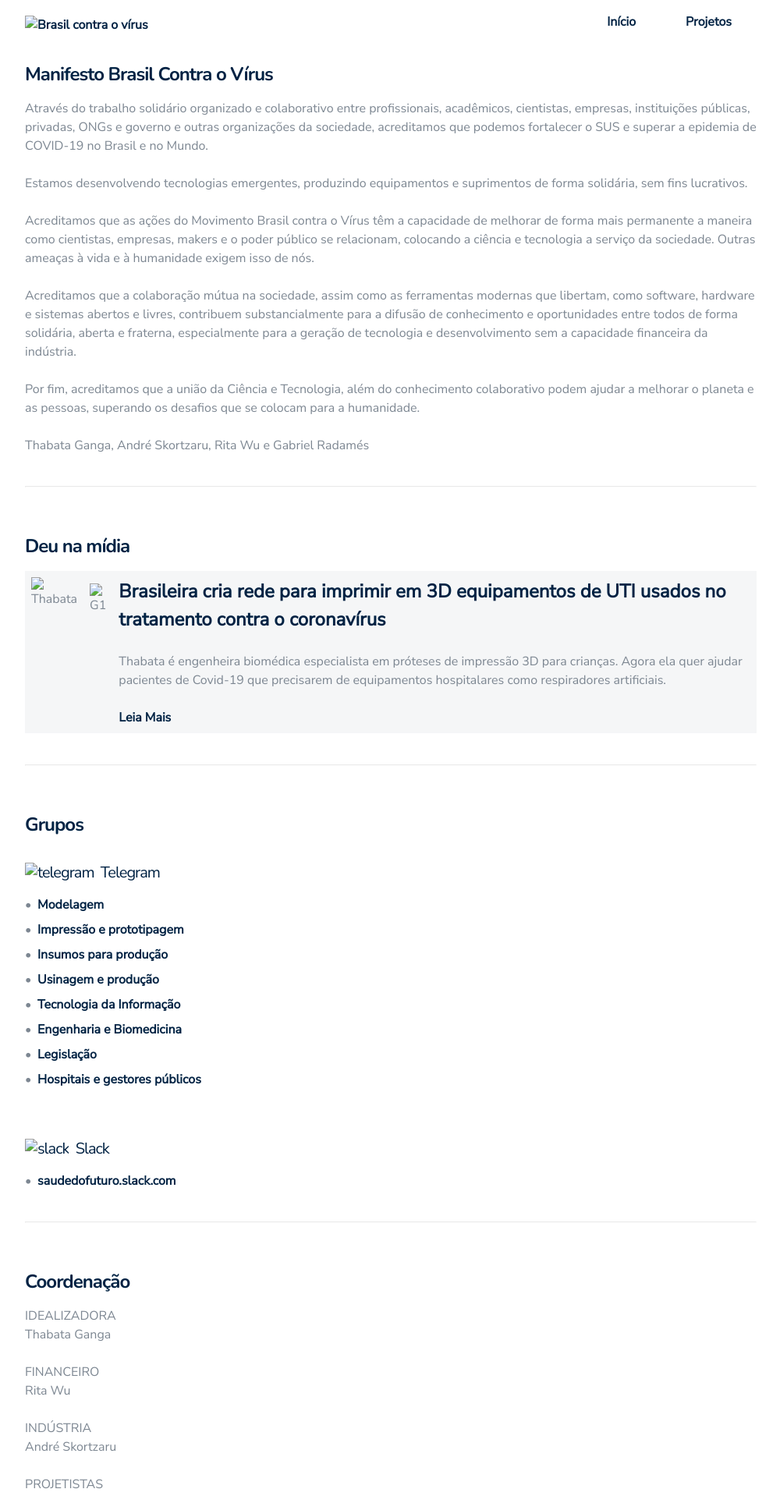
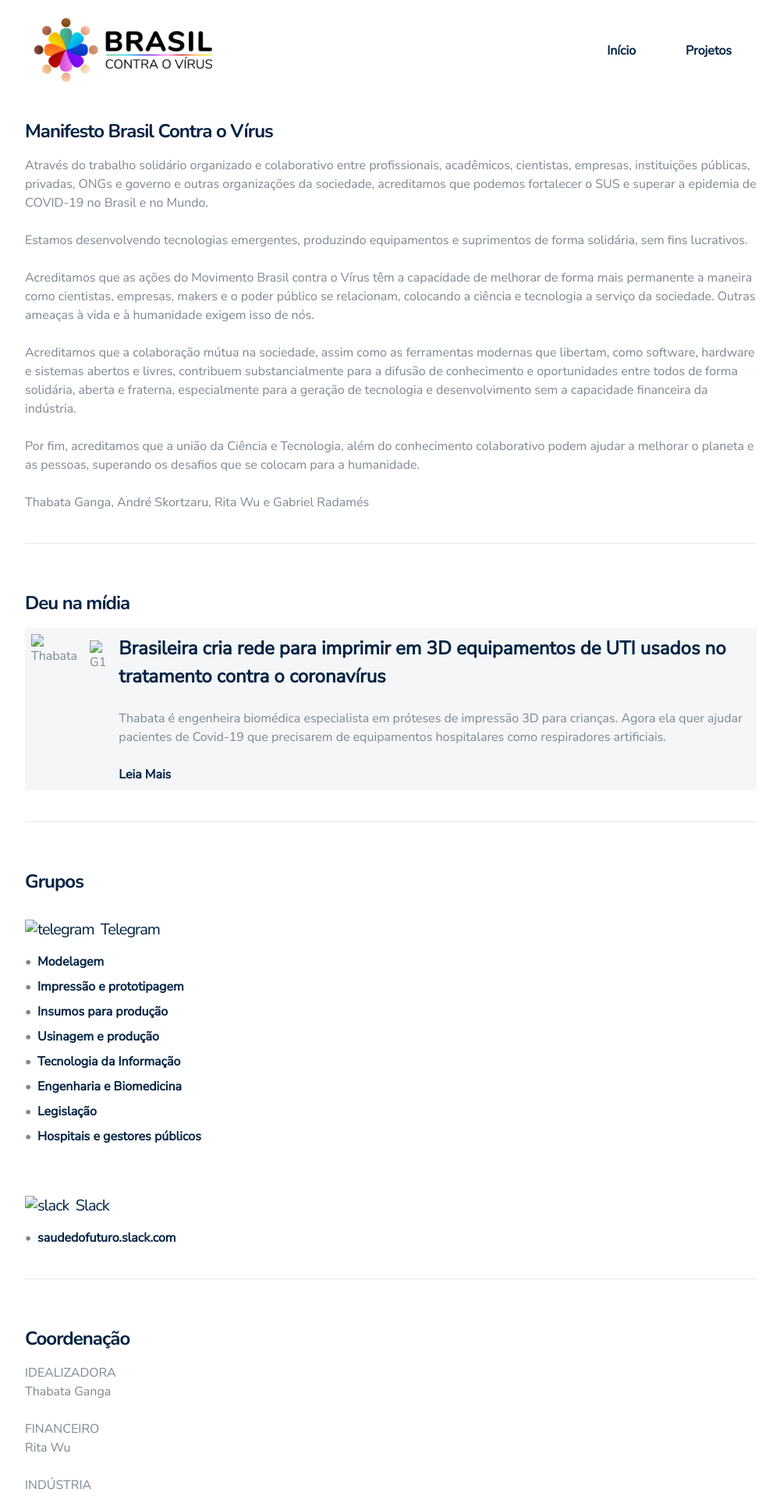
Before and after one commit to brasilcontraovirus/brasilcontraovirus.github.io, a Jekyll site: the page built from sobre.md, in a window 1280 px wide. Shown: the top 1918 px of the page at 78% size, without its empty margins (139-1139 px from the left). Built offline with Jekyll 4.4.1, drawn with Linux system fonts in a browser that asks for light colours; nearby versions of some CDN libraries; our own code applies the rules of GitHub Pages for plain Markdown files.

Commit message:
Fixing images url

```diff
--- a/_includes/footer.html
+++ b/_includes/footer.html
@@ -2,7 +2,7 @@
   <div class="container">
     <div class="logo">
       <a href="{{ site.url }}" class="link">
-        <img src="images/logo.png" alt="Brasil contra o vírus" title="Brasil contra o vírus" />
+        <img src="{{ site.url }}/images/logo.png" alt="Brasil contra o vírus" title="Brasil contra o vírus" />
       </a>
     </div>
 
--- a/_includes/header.html
+++ b/_includes/header.html
@@ -3,7 +3,7 @@
   <div class="header">
     <div class="logo">
       <a href="{{ site.url }}">
-        <img src="images/logo.png" alt="Brasil contra o vírus" title="Brasil contra o vírus" />
+        <img src="{{ site.url }}/images/logo.png" alt="Brasil contra o vírus" title="Brasil contra o vírus" />
       </a>
     </div>
     <nav class="menu">
```
Also changed, not shown: _includes/projects.html (+5 -2 lines).
